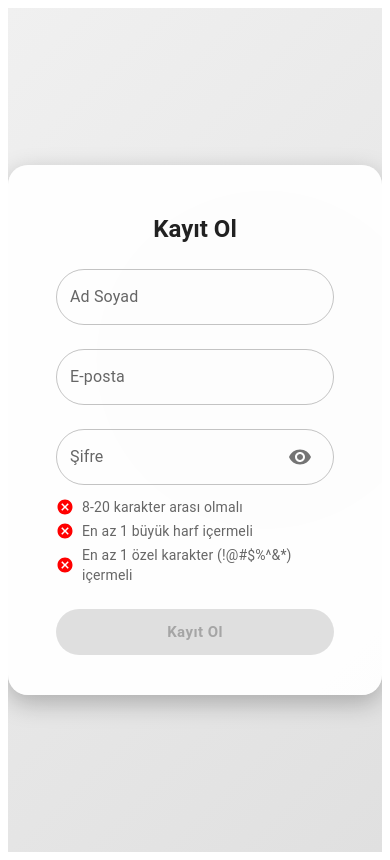
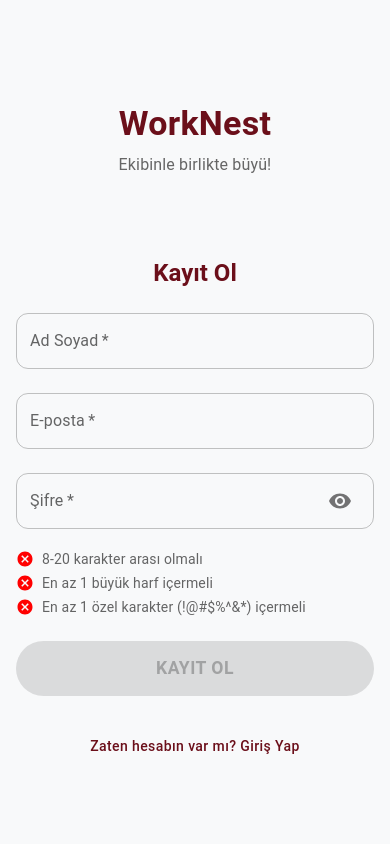
Before and after one commit to Mel4sa/WORKNEST, a React (Vite) app in the folder frontend/: page /signin in a window 390 px wide. Built offline with nearby package versions, Linux system fonts and the light colour scheme.

Commit message:
Refactor SignIn component: enhance layout, improve responsiveness, and update form styling for better user experience.

```diff
--- a/frontend/src/pages/Login.jsx
+++ b/frontend/src/pages/Login.jsx
@@ -113,7 +113,7 @@ export default function Login() {
             }}
           >
             Farklı insanların birlikte fikirlerini hayata geçirebildiği bir proje
-            yönetim alanına HOŞ GELDİNİZ! Hemen giriş yaparak takımını oluştur ve
+           alanına HOŞ GELDİNİZ! Hemen giriş yaparak takımını oluştur ve
             projeni büyüt!
           </Typography>
         </Box>
--- a/frontend/src/pages/SignIn.jsx
+++ b/frontend/src/pages/SignIn.jsx
@@ -5,8 +5,6 @@ import {
   Button,
   TextField,
   Typography,
-  Card,
-  CardContent,
   InputAdornment,
   IconButton,
 } from "@mui/material";
@@ -37,83 +35,188 @@ function SignIn() {
   };
 
   return (
+    <Box sx={{
+      minHeight: "100vh",
+      height: "100vh",
+      display: "flex",
+      margin: 0,
+      padding: 0,
+      width: "100vw",
+      maxWidth: "100vw",
+      overflow: "hidden",
+      position: "fixed",
+      top: 0,
+      left: 0
+    }}>
+      {/* SOL TARAF - Slogan (sadece desktop'ta görünür) */}
       <Box
         sx={{
+          display: { xs: "none", md: "flex" },
+          flex: 1,
+          width: "50%",
+          background: "linear-gradient(135deg, #6b0f1a, #8c1c2b)",
+          color: "white",
+          flexDirection: "column",
+          justifyContent: "center",
+          alignItems: "center",
+          px: 6,
+          textAlign: "center",
+          margin: 0,
           minHeight: "100vh",
-        display: "flex",
-        alignItems: "center",
-        justifyContent: "center",
-        position: "relative",
-        background: "linear-gradient(135deg, #f0f0f0 0%, #e0e0e0 100%)",
-        overflow: "hidden",
         }}
       >
-      {/* Arka Plan SVG */}
+        <Box sx={{
+          display: "flex",
+          flexDirection: "column",
+          justifyContent: "center",
+          alignItems: "center",
+          height: "100%",
+          py: 4
+        }}>
+          <Typography
+            variant="h1"
+            sx={{
+              fontWeight: "bold",
+              mb: 4,
+              lineHeight: 1.1,
+              fontSize: { md: "3.5rem", lg: "4.5rem" }
+            }}
+          >
+            Join the
+            <br />
+            <span style={{ color: "#ffd166" }}>Team!</span>
+          </Typography>
+          <Typography
+            variant="h5"
+            sx={{
+              maxWidth: 600,
+              opacity: 0.9,
+              lineHeight: 1.5,
+              fontSize: { md: "1.3rem", lg: "1.5rem" }
+            }}
+          >
+            Hemen üye olun ve projelerinizi birlikte gerçekleştirmenin gücünü
+            keşfedin. Takım arkadaşlarınızla birlikte başarıya ulaşın!
+          </Typography>
+        </Box>
+      </Box>
+
+      {/* SAĞ TARAF - SignIn */}
       <Box
         sx={{
-          position: "absolute",
-          top: 0,
-          left: 0,
-          width: "100%",
-          height: "100%",
-          zIndex: 0,
-          opacity: 0.15,
+          flex: { xs: 1, md: 1 },
+          width: { xs: "100%", md: "50%" },
+          backgroundColor: "#f8f9fa",
+          display: "flex",
+          justifyContent: "center",
+          alignItems: "center",
+          p: { xs: 2, sm: 4, md: 6 },
+          minHeight: "100vh",
+          margin: 0,
         }}
       >
-        <svg width="100%" height="100%" viewBox="0 0 800 600" preserveAspectRatio="xMidYMid slice">
-          <circle cx="150" cy="100" r="80" fill="#ca5125" />
-          <circle cx="450" cy="250" r="120" fill="#915d56" />
-          <circle cx="700" cy="500" r="100" fill="#ca5125" />
-          <circle cx="200" cy="450" r="60" fill="#915d56" />
-        </svg>
+        {/* SignIn container - dikey ve yatay olarak ortalanmış */}
+        <Box sx={{
+          width: "100%",
+          maxWidth: 450,
+          display: "flex",
+          flexDirection: "column",
+          justifyContent: "center",
+          alignItems: "center",
+          minHeight: "100vh",
+          py: 4
+        }}>
+          {/* Mobile header */}
+          <Box
+            sx={{
+              display: { xs: "block", md: "none" },
+              textAlign: "center",
+              mb: 4,
+              mt: 2
+            }}
+          >
+            <Typography
+              variant="h4"
+              sx={{
+                fontWeight: "bold",
+                mb: 1,
+                color: "#6b0f1a"
+              }}
+            >
+              WorkNest
+            </Typography>
+            <Typography
+              variant="body1"
+              sx={{
+                color: "#666",
+                mb: 3
+              }}
+            >
+              Ekibinle birlikte büyü!
+            </Typography>
           </Box>
 
-      {/* Kart */}
-      <Card
-        sx={{
-          width: 400,
-          borderRadius: 5,
-          p: 2,
-          backgroundColor: "rgba(255,255,255,0.95)",
-          boxShadow: "0 8px 24px rgba(0,0,0,0.25)",
-          position: "relative",
-          zIndex: 1,
-        }}
-      >
-        <CardContent sx={{ p: 4 }}>
-          <Typography variant="h5" textAlign="center" fontWeight="bold" gutterBottom>
-            Kayıt Ol
-          </Typography>
-
+          {/* SignIn formu */}
           <Box
             component="form"
             onSubmit={(e) => {
               e.preventDefault();
               handleSignUp();
             }}
-            sx={{ display: "flex", flexDirection: "column", gap: 3, mt: 3 }}
+            sx={{
+              width: "100%",
+              backgroundColor: "transparent",
+              borderRadius: 0,
+              boxShadow: "none",
+              p: { xs: 3, sm: 4, md: 5 },
+              display: "flex",
+              flexDirection: "column",
+            }}
           >
+          <Typography
+            variant="h5"
+            textAlign="center"
+            fontWeight="bold"
+            mb={3}
+            color="#6b0f1a"
+          >
+            Kayıt Ol
+          </Typography>
+
           <TextField
             label="Ad Soyad"
             fullWidth
+            required
             value={fullname}
             onChange={(e) => setFullname(e.target.value)}
-              sx={{ "& .MuiOutlinedInput-root": { borderRadius: "50px" } }}
+            sx={{
+              mb: 3,
+              "& .MuiOutlinedInput-root": {
+                borderRadius: "12px",
+              }
+            }}
           />
 
           <TextField
             label="E-posta"
             type="email"
             fullWidth
+            required
             value={email}
             onChange={(e) => setEmail(e.target.value)}
-              sx={{ "& .MuiOutlinedInput-root": { borderRadius: "50px" } }}
+            sx={{
+              mb: 3,
+              "& .MuiOutlinedInput-root": {
+                borderRadius: "12px",
+              }
+            }}
           />
 
           <TextField
             label="Şifre"
             type={showPassword ? "text" : "password"}
             fullWidth
+            required
             value={password}
             onChange={(e) => setPassword(e.target.value)}
             InputProps={{
@@ -125,11 +228,16 @@ function SignIn() {
                 </InputAdornment>
               ),
             }}
-              sx={{ "& .MuiOutlinedInput-root": { borderRadius: "50px" } }}
+            sx={{
+              mb: 2,
+              "& .MuiOutlinedInput-root": {
+                borderRadius: "12px",
+              }
+            }}
           />
 
           {/* Şifre Kuralları */}
-            <Box sx={{ mt: -2 }}>
+          <Box sx={{ mb: 3 }}>
             <RuleItem
               text="8-20 karakter arası olmalı"
               valid={passwordRules.length}
@@ -145,7 +253,7 @@ function SignIn() {
           </Box>
 
           {error && (
-              <Typography color="error" textAlign="center">
+            <Typography color="error" textAlign="center" mb={2}>
               {error}
             </Typography>
           )}
@@ -154,26 +262,40 @@ function SignIn() {
             type="submit"
             fullWidth
             variant="contained"
-              size="large"
             disabled={!Object.values(passwordRules).every(Boolean)}
             sx={{
               backgroundColor: "#003fd3ff",
               color: "#fff",
+              py: 1.5,
+              fontWeight: "bold",
               borderRadius: "50px",
-                py: 1.2,
-                fontWeight: "bold",
-                textTransform: "none",
-                "&:hover": {
-                  transform: "scale(1.05)",
-                  boxShadow: "0 12px 36px rgba(0,0,0,0.3)",
-                },
+              "&:hover": { backgroundColor: "#0056b3" },
+              mb: 3,
+              fontSize: "1.1rem",
             }}
           >
             Kayıt Ol
           </Button>
+
+          <Box sx={{
+            display: "flex",
+            justifyContent: "center",
+            mt: 1
+          }}>
+            <Button
+              onClick={() => navigate("/login")}
+              sx={{
+                color: "#6b0f1a",
+                textTransform: "none",
+                fontWeight: "500"
+              }}
+            >
+              Zaten hesabın var mı? Giriş Yap
+            </Button>
           </Box>
-        </CardContent>
-      </Card>
+        </Box>
+        </Box>
+      </Box>
     </Box>
   );
 }
```
Lines whose indentation alone changed are shown as unchanged.
